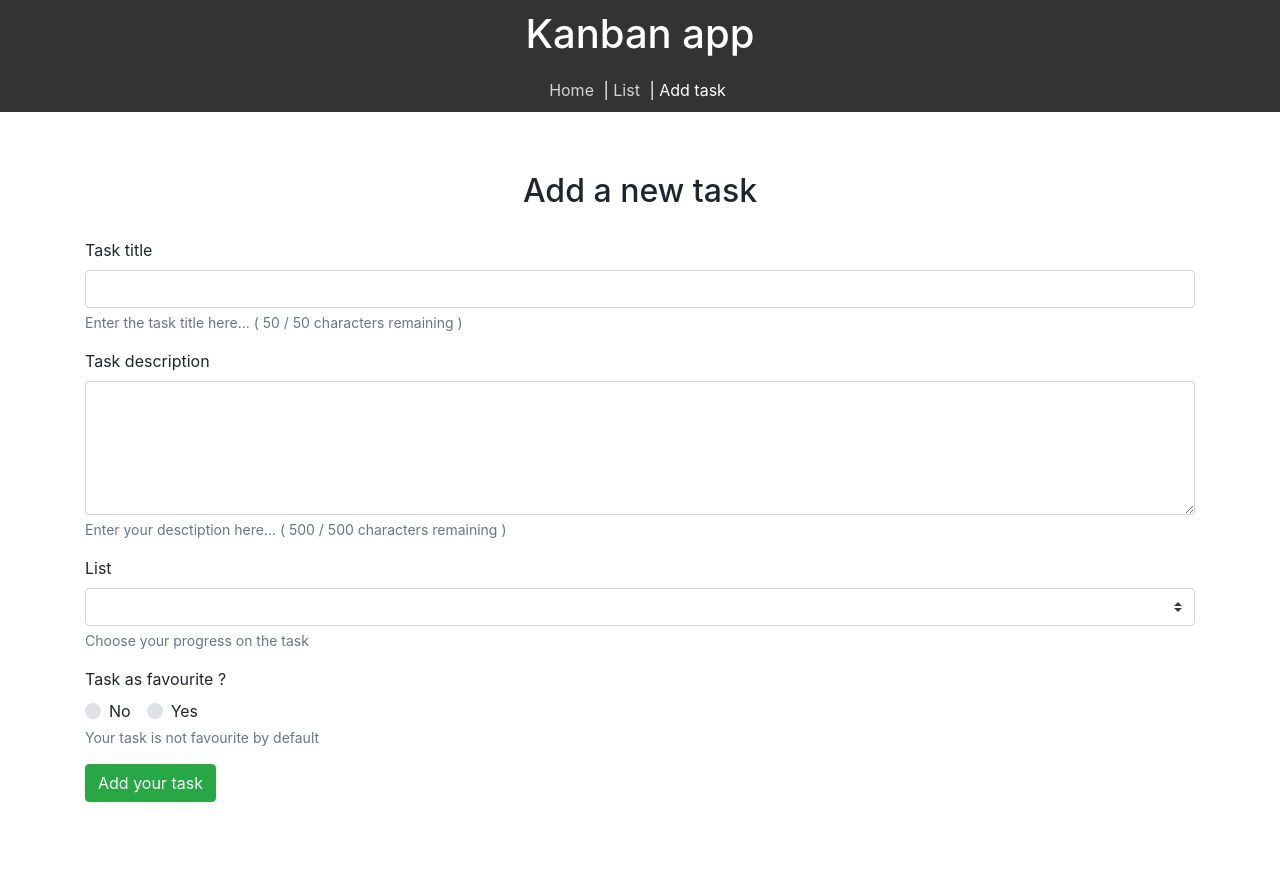
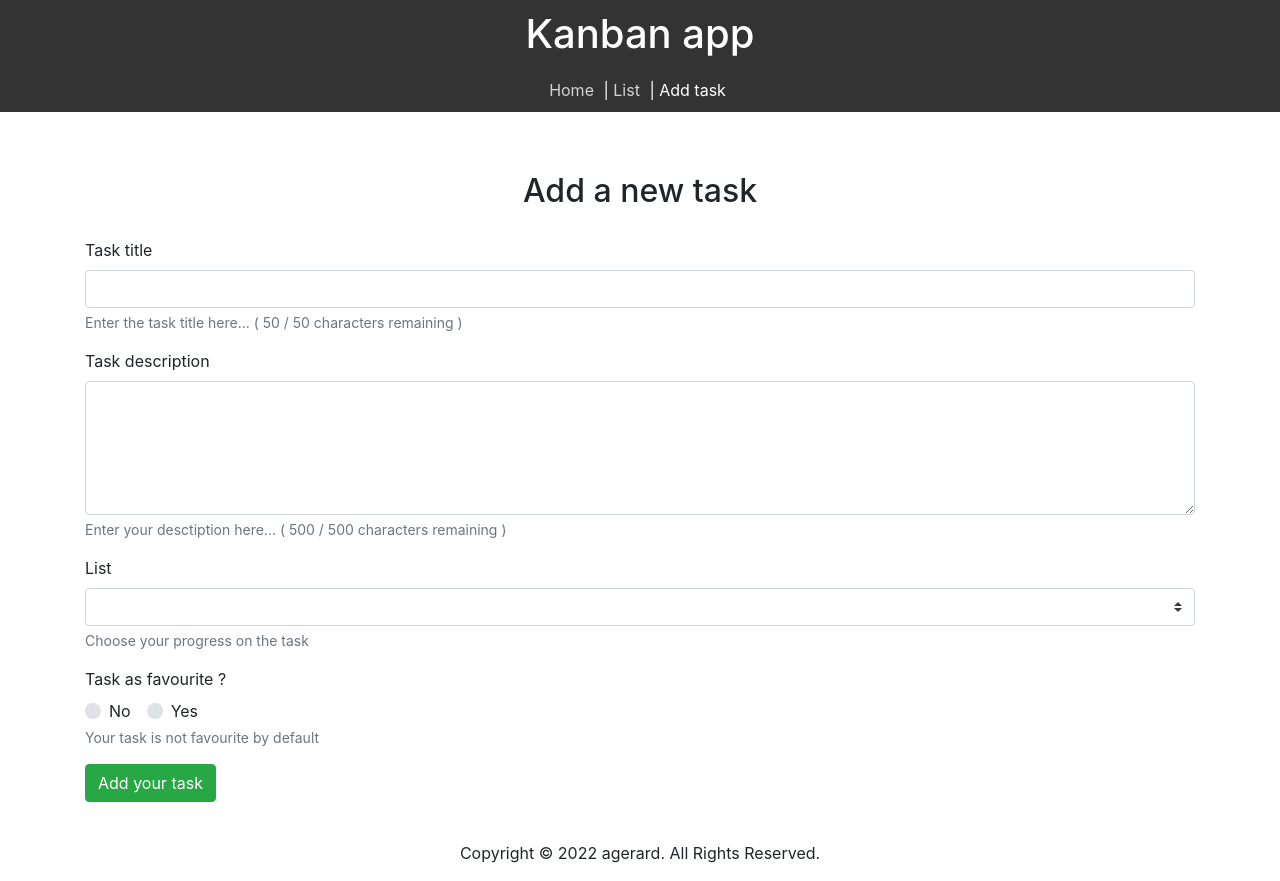
Before and after one commit to agerard57/JS_Vue-Kanban, a Vue app in the folder JS_Vue-Kanban_client/: page /add in a window 1280 px wide. Before the commit the page ends 818 px from the top, so only its background shows below. Built offline with nearby package versions, Linux system fonts and the light colour scheme.

Commit message:
feat: Add footer

```diff
--- a/JS_Vue-Kanban_client/src/App.vue
+++ b/JS_Vue-Kanban_client/src/App.vue
@@ -1,17 +1,21 @@
 <template>
   <div id="app">
-    <PageHeader />
+    <page-header />
     <h2 id="page-title" class="text-center">{{ $route.name }}</h2>
     <router-view />
+    <page-footer />
   </div>
 </template>
 
 <script>
 import PageHeader from "./components/layout/PageHeader";
+import PageFooter from "./components/layout/PageFooter";
+
 export default {
   name: "app",
   components: {
     PageHeader,
+    PageFooter,
   },
 };
 </script>
--- /dev/null
+++ b/JS_Vue-Kanban_client/src/components/layout/PageFooter.vue
@@ -0,0 +1,23 @@
+<template>
+  <footer>
+    <div>
+      <div class="fluid-container footer">
+        <p class="text-center">
+          Copyright &copy; 2022 agerard. All Rights Reserved.
+        </p>
+      </div>
+    </div>
+  </footer>
+</template>
+
+<script>
+export default {
+  name: "PageFooter",
+};
+</script>
+
+<style scoped>
+footer {
+  margin-top: 3%;
+}
+</style>
--- a/JS_Vue-Kanban_client/src/components/table/TasksTable.vue
+++ b/JS_Vue-Kanban_client/src/components/table/TasksTable.vue
@@ -1,5 +1,5 @@
 <template>
-  <main class="container p-0">
+  <div class="container p-0">
     <div class="row">
       <kanban-column
         v-for="column in data"
@@ -9,7 +9,7 @@
         v-bind:col-size="getColSize"
       />
     </div>
-  </main>
+  </div>
 </template>
 
 <script>
```
